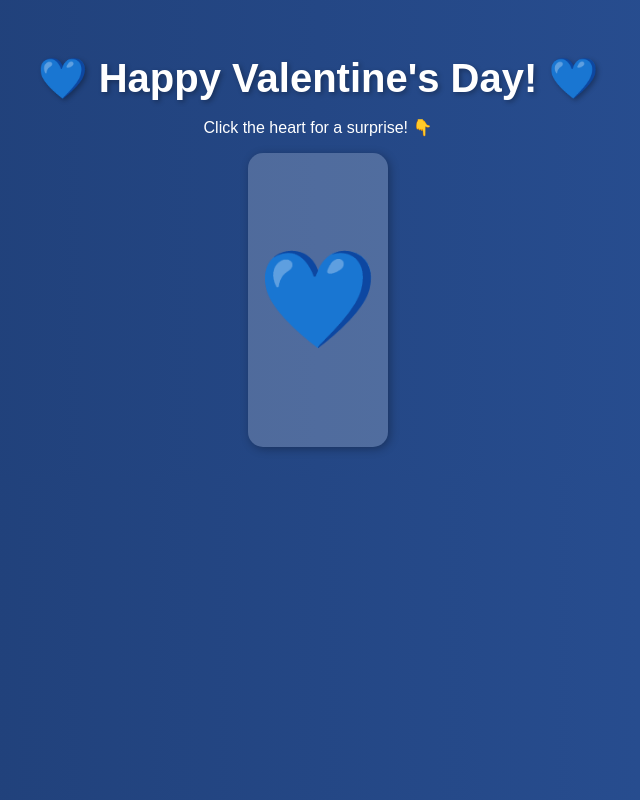
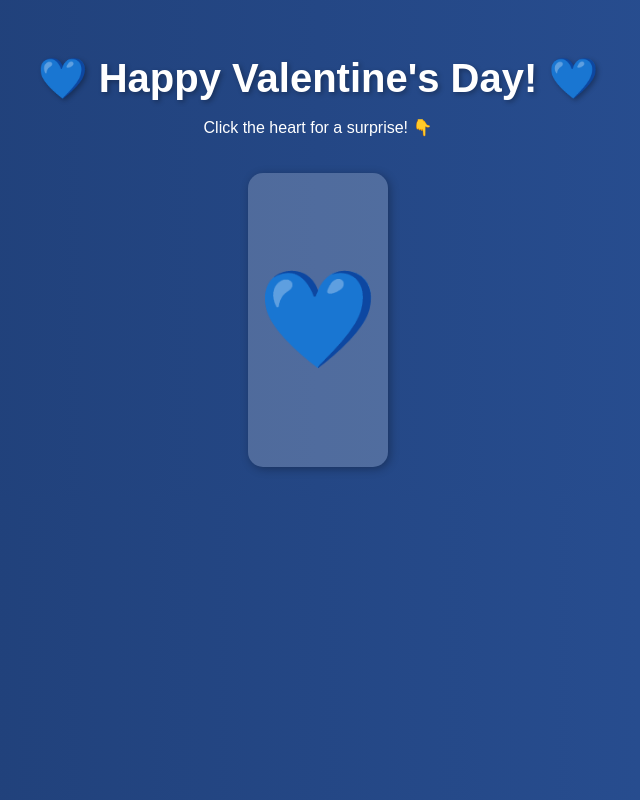
Before and after one commit to NiranjanaNS/MyValentine, a plain HTML site: page Gift.html in a window 1280 px wide. Shown: the whole page, without its empty margins (322-962 px from the left). Drawn offline with Linux system fonts and the light colour scheme.

Commit message:
Update Gift.html

```diff
--- a/Gift.html
+++ b/Gift.html
@@ -23,6 +23,7 @@
             border-radius: 15px;
             display: inline-block;
             box-shadow: 2px 2px 10px rgba(0, 0, 0, 0.3);
+            margin-top: 20px;
         }
         .heart {
             font-size: 80px;
@@ -85,6 +86,7 @@
 
     <script>
         function revealSurprise() {
+            // Show all hidden elements
             document.getElementById("ascii").classList.remove("hidden");
 
             // Love Quotes Generator
```
